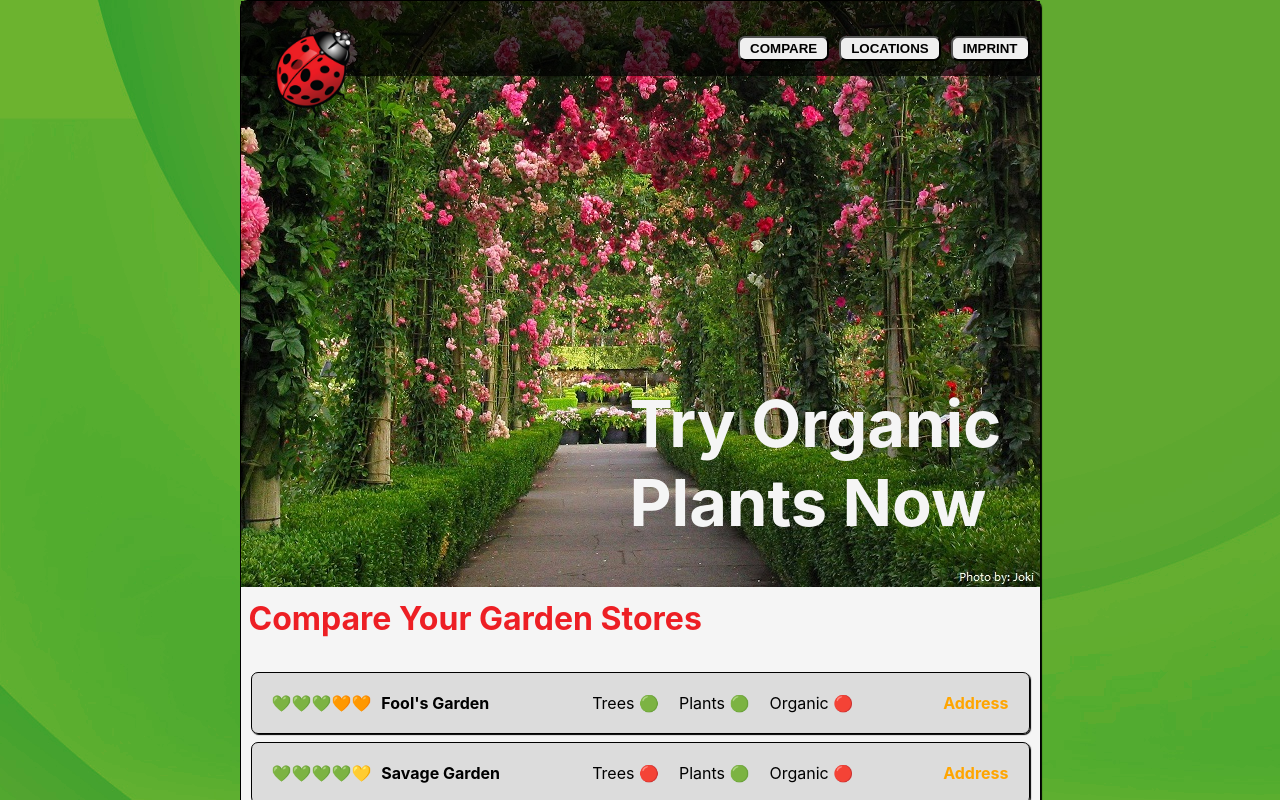
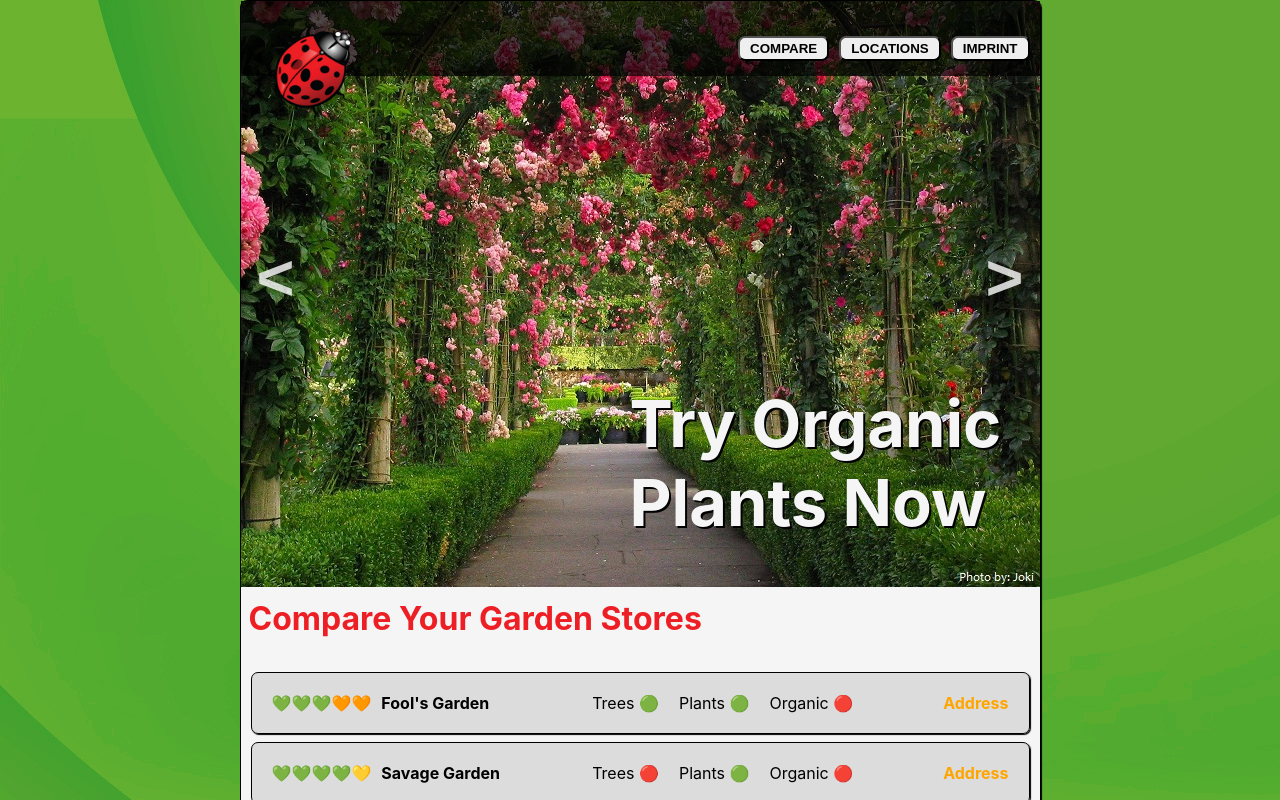
Before and after one commit to psyjulga/gardenstores-project, a React (Create React App) app: page / in a window 1280 px wide. Shown: the top 800 px of the page. Built offline with nearby package versions, Linux system fonts and the light colour scheme.

Commit message:
built image slide

```diff
--- a/src/App.css
+++ b/src/App.css
@@ -49,6 +49,28 @@
 	bottom: 5px;
 	right: 10px;
 	color: whitesmoke;
+	text-shadow: 2px 2px black;
+}
+
+.slide-buttons {
+	width: 100%;
+	position: absolute;
+	bottom: 45%;
+	display: flex;
+	justify-content: space-between;
+}
+
+.slide-button {
+	margin: 10px;
+	border: none;
+	background: none;
+	font-size: 65px;
+	font-weight: bold;
+	color: rgba(255, 255, 255, 0.8);
+}
+
+.slide-button:hover {
+	cursor: pointer;
 }
 
 .main {
--- a/src/ImageSlide.js
+++ b/src/ImageSlide.js
@@ -1,7 +1,32 @@
+import SlideButton from './SlideButton'
+import { useState } from 'react'
+
 const ImageSlide = () => {
+	const [imageNumber, setImageNumber] = useState(1)
+
+	const slideImage = (direction) => {
+		if (direction === 'right') {
+			if (imageNumber === 3) setImageNumber(1)
+			else setImageNumber((cur) => cur + 1)
+		}
+		if (direction === 'left') {
+			if (imageNumber === 1) setImageNumber(3)
+			else setImageNumber((cur) => cur - 1)
+		}
+	}
+
 	return (
 		<div className="image-slide">
-			<img src={require('./images/garden_1.jpg')} alt="garden" />
+			<img
+				src={require(`./images/garden_${imageNumber}.jpg`)}
+				alt="garden"
+				width={799}
+				height={586}
+			/>
+			<div className="slide-buttons">
+				<SlideButton arrow="<" onClick={() => slideImage('left')} />
+				<SlideButton arrow=">" onClick={() => slideImage('right')} />
+			</div>
 			<h1 className="image-headline">Try Organic Plants Now</h1>
 		</div>
 	)
--- /dev/null
+++ b/src/SlideButton.js
@@ -0,0 +1,9 @@
+const SlideButton = ({ arrow, onClick }) => {
+	return (
+		<button className="slide-button" onClick={onClick}>
+			{arrow}
+		</button>
+	)
+}
+
+export default SlideButton
```
